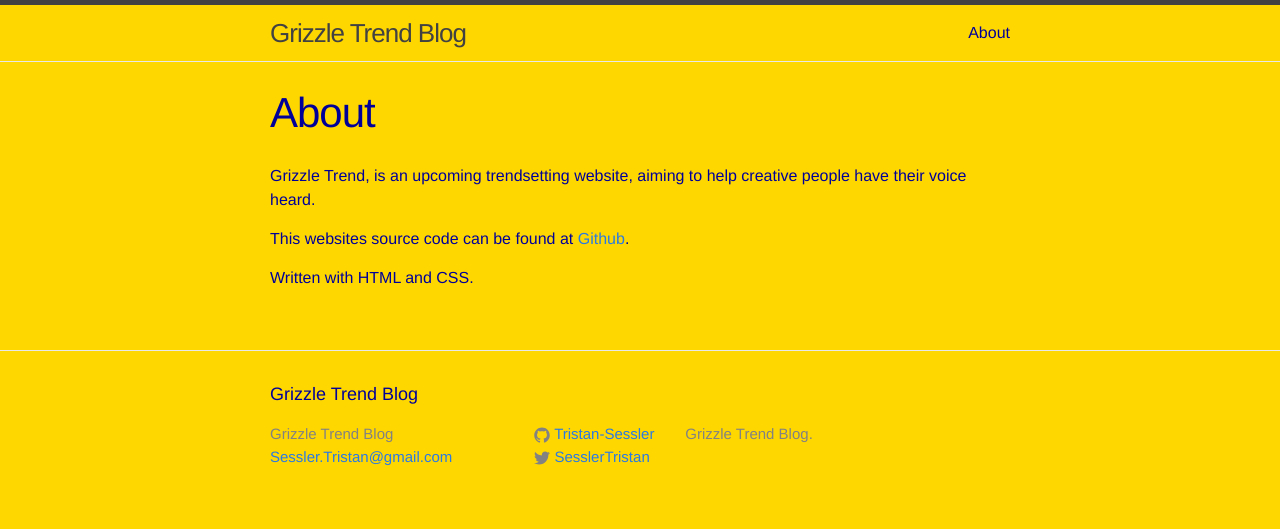
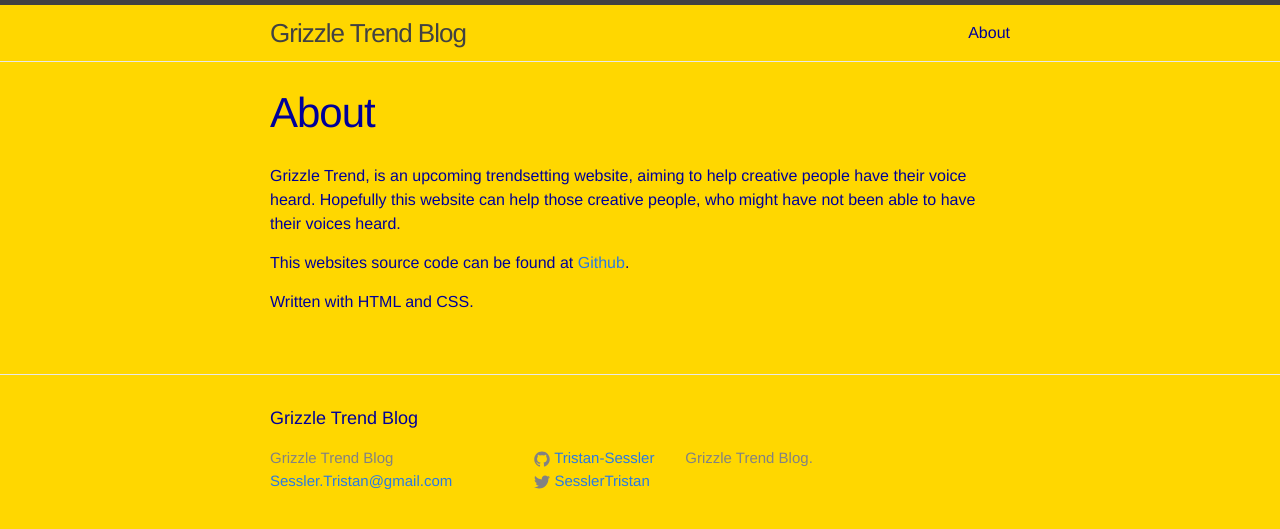
Before and after one commit to Tristan-Sessler/T1, a Jekyll site: the page built from about.md, in a window 1280 px wide. Shown: the top 529 px of the page. Built offline with Jekyll 4.4.1, drawn with Linux system fonts in a browser that asks for light colours.

Commit message:
Update about.md

```diff
--- a/about.md
+++ b/about.md
@@ -4,6 +4,7 @@ title: About
 permalink: /about/
 ---
 Grizzle Trend, is an upcoming trendsetting website, aiming to help creative people have their voice heard.
+Hopefully this website can help those creative people, who might have not been able to have their voices heard.
 
 This websites source code can be found at <a href="https://github.com/Tristan-Sessler/T1">Github</a>.
 
```
